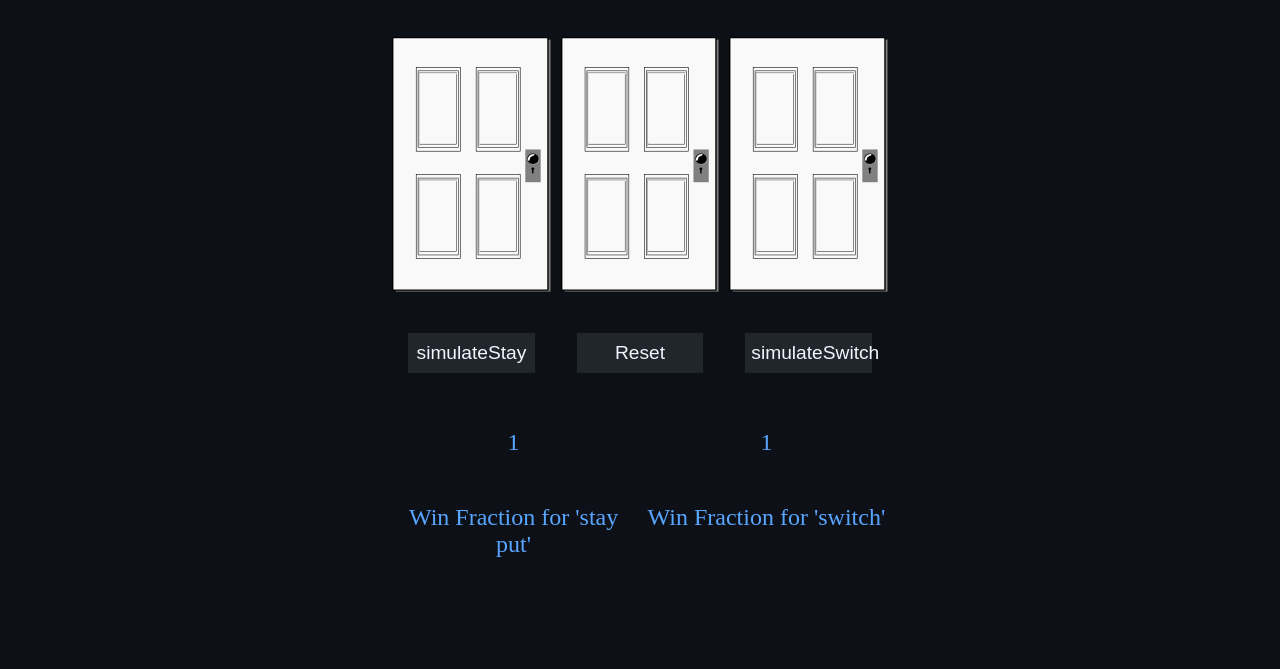
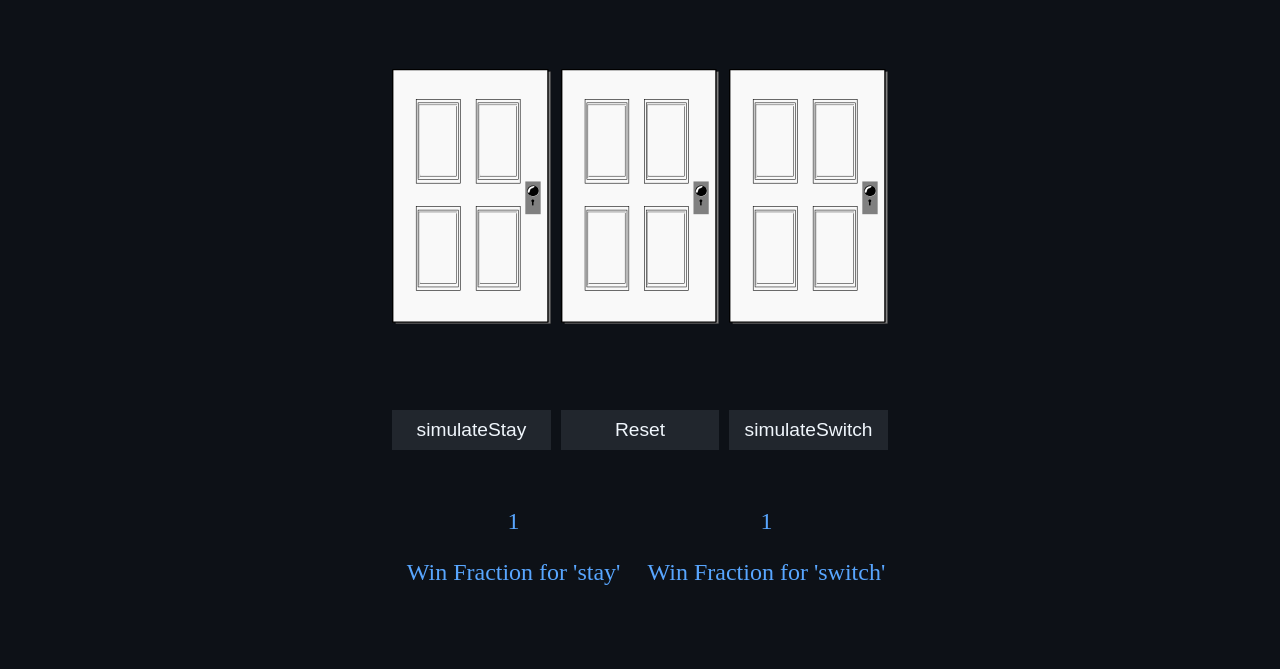
Before and after one commit to L-ashwin/Monty-Hall-Simulation, a plain HTML site: page index.html in a window 1280 px wide. Shown: the part 93-762 px from the top of the page. Drawn offline with Linux system fonts and the light colour scheme.

Commit message:
update style

```diff
--- a/index.html
+++ b/index.html
@@ -42,32 +42,28 @@
     </div>
 
     <div class="row">
-        <button id="simulateStay">simulateStay</button>
-        <button id="reset">Reset</button>
-        <button id="simulateSwitch">simulateSwitch</button>
+        <div class = 'column'>
+            <button id="simulateStay">simulateStay</button>
+        </div>
 
+        <div class = 'column' >
+            <button id="reset">Reset</button>
+        </div>
+
+        <div class = 'column' >
+            <button id="simulateSwitch">simulateSwitch</button>
+        </div>
     </div>
 
     <div class="row scores">
 
         <div class="column scores">
             <p id="Out1">1</p>
+            <p>Win Fraction for 'stay'</p>
         </div>
 
         <div class="column scores">
             <p id="Out2">1</p>
-        </div>
-
-
-    </div>
-
-    <div class="row scores">
-
-        <div class="column scores">
-            <p>Win Fraction for 'stay put'</p>
-        </div>
-
-        <div class="column scores">
             <p>Win Fraction for 'switch'</p>
         </div>
 
--- a/script.js
+++ b/script.js
@@ -98,8 +98,6 @@ function choiceListener(auto) {
         OPTIONS.forEach(option => {
             option.removeEventListener('click', choiceListener)
         })
-        console.log('removed')
-        console.log(progress)
 
         if (progress[1]){ // stay
             RESULTS[0] += 1
@@ -151,12 +149,10 @@ var RESULTS = [0, 0, 0, 0] // stay, win-stay, switch, win-switch,
 
 var OP1 = document.getElementById('Out1')
 var OP2 = document.getElementById('Out2')
-var OP3 = document.getElementById('Out3')
 
 function updateResults() {
     OP1.innerHTML = String(RESULTS[1])+' \\ '+ String(RESULTS[0]);
     OP2.innerHTML = String(RESULTS[3])+' \\ '+ String(RESULTS[2]);
-    OP3.innerHTML = String(RESULTS[0])+' \\ '+ String(RESULTS[2]);
 }
 
 newGame()
--- a/style.css
+++ b/style.css
@@ -3,87 +3,25 @@ body {
     color: #58a6ff;
 }
 
-@media screen and (orientation:portrait){
-    .row {
-        width: 100%;
-        margin: auto;
-        display: flex;
+.row {
+    margin: auto;
+    display: flex;
 
-    }
-    .main {
-        margin-top: 5vh;
-        margin-bottom: 5vh;
-    }
-
-    .h1{
-        text-align: center;
-        font-size:x-large;
-        font-family:'Courier New', Courier, monospace;
-        margin-bottom: 5vh;
-        margin-top: 5vh;
-    }
-    .row button {
-        height: 5vh;
-    }
 }
 
-@media screen and (orientation:landscape) {
-    .row {
-        width: 40%;
-        margin: auto;
-        display: flex;
-        margin-bottom: 2vh;
-        margin-top: 2vh;
-    }
-
-    .h1{
-        text-align: center;
-        font-family:'Courier New', Courier, monospace;
-        margin-top: 2%;
-        margin-bottom: 5%;
-    }
-
-    .scores .column p{
-        text-align: center;
-        font-size: x-large;
-    }
-
-    .scores{
-        margin-top: 0px !important ;
-        margin-bottom: 0px !important ;
-    }
-
-    .row button {
-        height: 5vh;
-    }
- }
-
 .column {
-    flex: 33.33%;
+    flex: Auto;
     position: relative;
     margin: 5px;
+}
+/*-------------------------------------------------------------------------------*/
+.main {
+    margin-top: 10vh;
+    margin-bottom: 6vh;
 }
 
 .image{
     width: 100%;
-}
-
-.row button {
-    appearance: none;
-    border: none;
-    font-size: medium;
-    width: 25%;
-    margin: auto;
-    margin-bottom: 2vh;
-    margin-top: 2vh;
-    background-color: #21262d;
-    color: #f0f6fc;
-    font-size: larger;
-    border: 0px;
-}
-
-.row button:focus{
-    outline: 0;
 }
 
 .check{
@@ -95,15 +33,38 @@ body {
     display: None;
 }
 
+/*-------------------------------------------------------------------------------*/
+
+.row .column {
+    flex: 33.33%;
+}
+
+.row .column button {
+    margin: auto;
+    background-color: #21262d;
+    color: #f0f6fc;
+    height: 5vh;
+    width: 100%;
+    border: 0vh;
+}
+
+.row button:focus{
+    outline: 0;
+}
+
+/*-------------------------------------------------------------------------------*/
+
 .scores .column p{
     text-align: center;
-
 }
 
+/*-------------------------------------------------------------------------------*/
 
-#readme-text{
-    color: #c9d1d9;
-    margin-top: 2vh;
+#footer {
+    position: absolute;
+    font-size: larger;
+    bottom: 10px;
+    right: 10px;
 }
 
 #readme{
@@ -114,11 +75,60 @@ body {
     color: #c9d1d9;
 }
 
-#footer {
-    position: absolute;
-    font-size: larger;
-    bottom: 10px;
-    right: 10px;
+#readme-text{
+    color: #c9d1d9;
+    margin-top: 2vh;
+    padding: 2vh;
 }
 
+/*-------------------------------------------------------------------------------*/
+
+@media screen and (orientation:portrait){
+    .row {
+        width: 100%;
+    }
+
+    .h1{
+        text-align: center;
+        font-size:x-large;
+        font-family:'Courier New', Courier, monospace;
+        margin-bottom: 5vh;
+        margin-top: 5vh;
+    }
+
+    .row .column button {
+        font-size: medium;
+        margin-top: 3vh;
+        margin-bottom: 5vh;
+    }
+
+}
+
+/*-------------------------------------------------------------------------------*/
+
+@media screen and (orientation:landscape) {
+    .row {
+        width: 40%;
+    }
+
+    .h1{
+        text-align: center;
+        font-size:xx-large;
+        font-family:'Courier New', Courier, monospace;
+        margin-top: 5vh;
+        margin-bottom: 5vh;
+    }
+
+    .scores .column p{
+        font-size: x-large;
+    }
+
+    .row .column button {
+        font-size: larger;
+        margin-top: 3vh;
+        margin-bottom: 3vh;
+    }
+
+ }
+
   /*https://freesvg.org/*/
```
